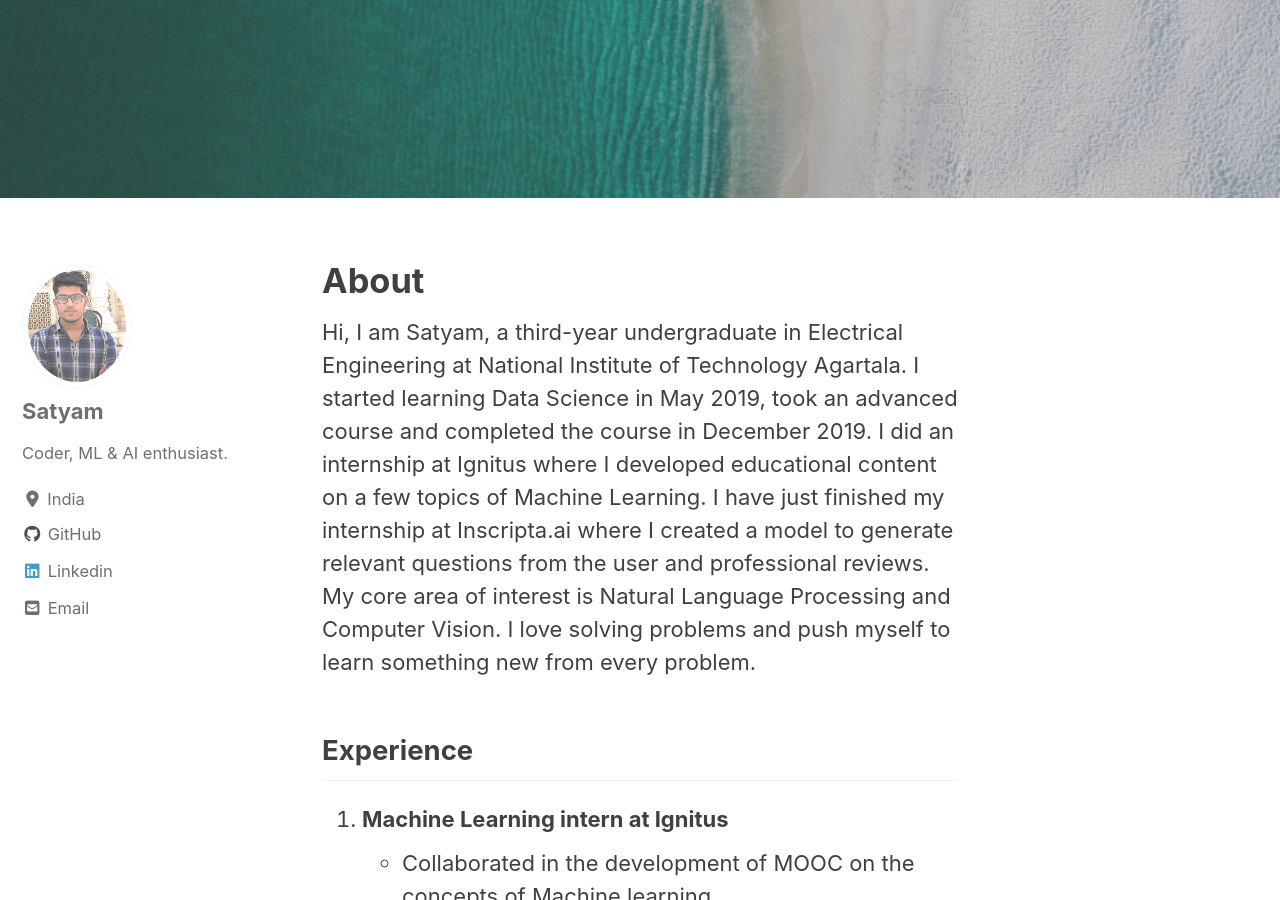
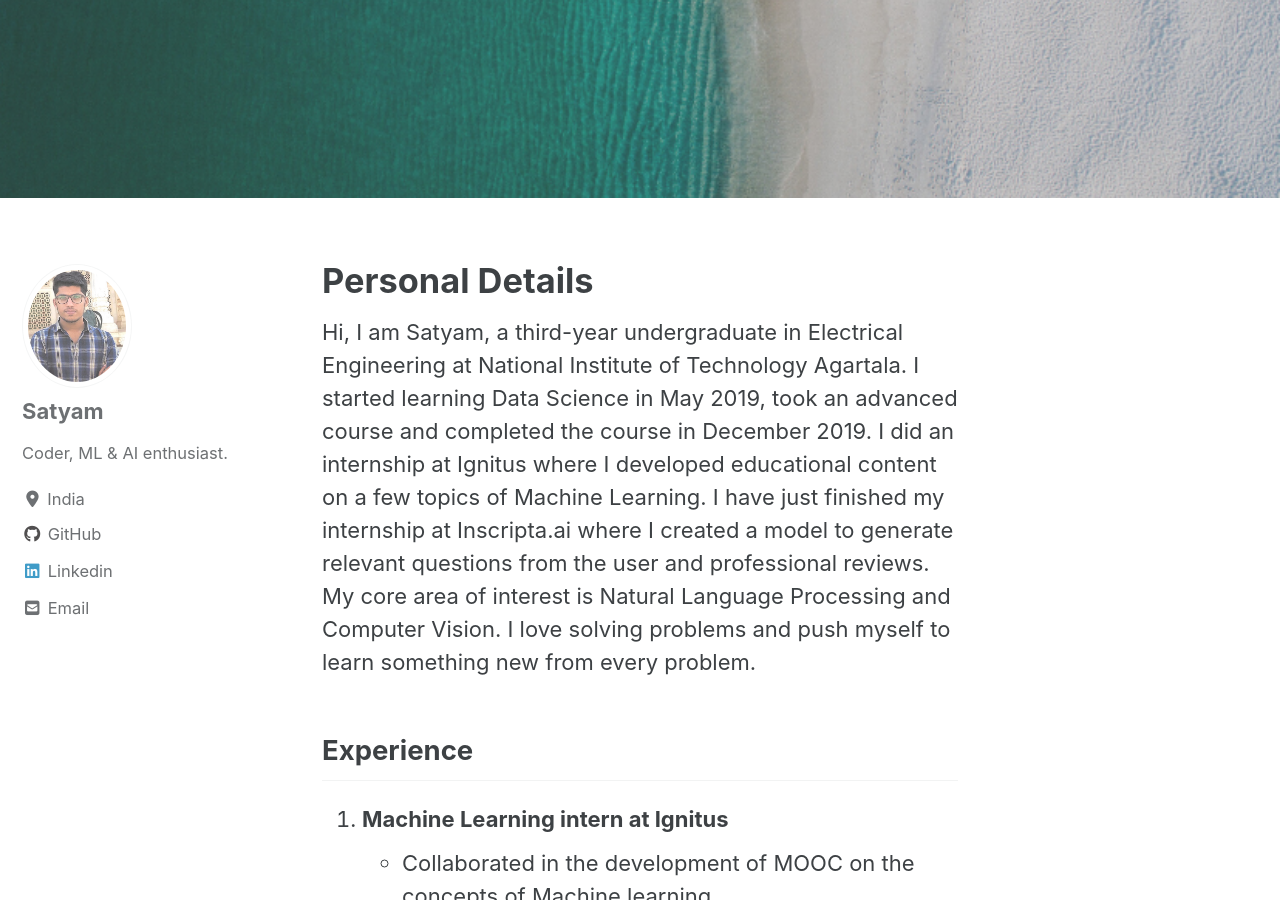
Before and after one commit to Satyam0062/satyam0062.github.io, a Jekyll site: the page built from _pages/about.md, in a window 1280 px wide and 900 px high, scrolled down 378 px. Built offline with Jekyll 4.4.1, drawn with Linux system fonts in a browser that asks for light colours; cached includes are drawn as plain includes; nearby versions of some CDN libraries.

Commit message:
Modified file

```diff
--- a/_pages/about.md
+++ b/_pages/about.md
@@ -1,8 +1,8 @@
 ---
-title: "About"
+title: "Personal Details"
 permalink: /about/
 header:
-  author_profile: false
+  author_profile: true
   image: "/images/About/about.jpg"
 
 ---
@@ -23,6 +23,7 @@
 * Created new content on programming in python.
 * Corrected the existing errors in the course.
 
+
 2. **Data Science intern at Inscripta.ai**
 * The main aim was to generate relevant questions from the user and professional reviews.
 * Developed 3 models - the first model selects important sentences from user and
@@ -33,4 +34,7 @@
 
 ## Areas of Interest
 
-![image-center](/images/About/interests.jpg)
+![full](/images/about/interests.jpg)
+{: .full}
+
+[Resume](https://www.slideshare.net/satyamsingh245/resume-229474844)
```
